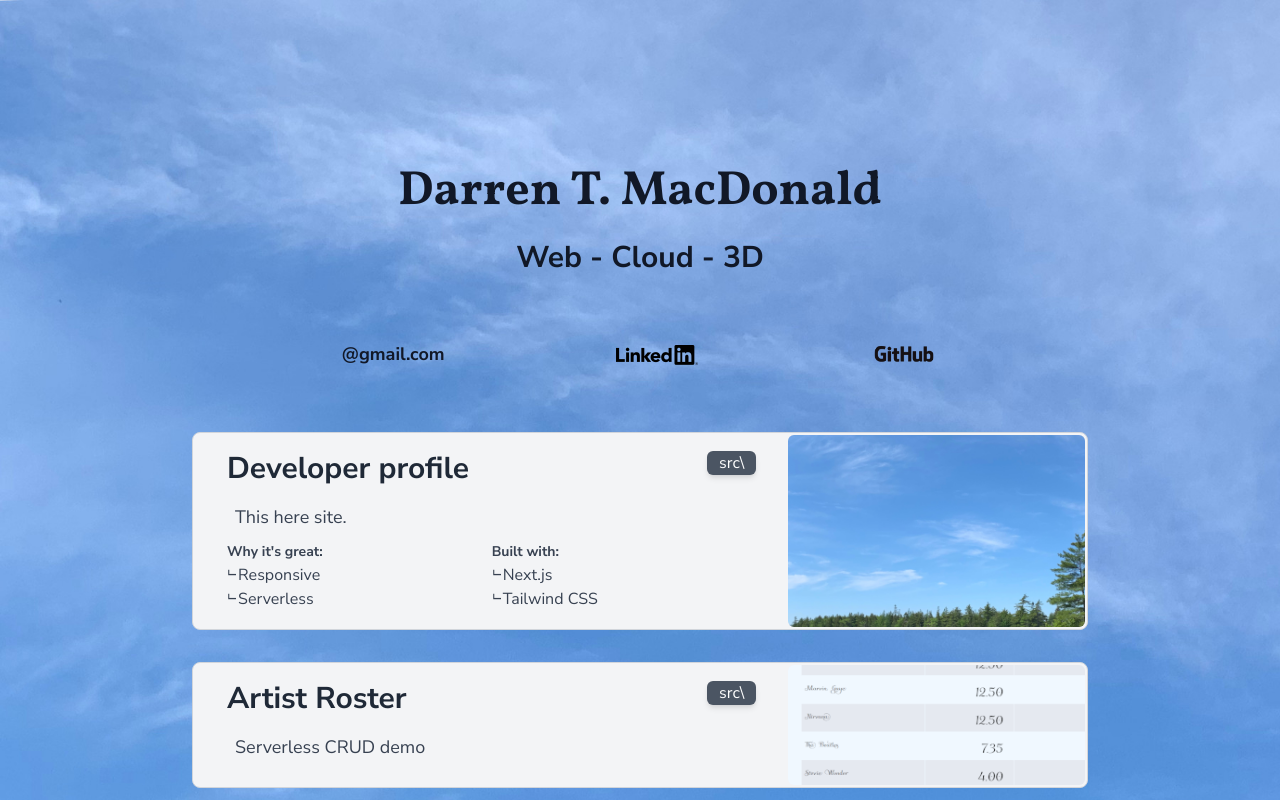
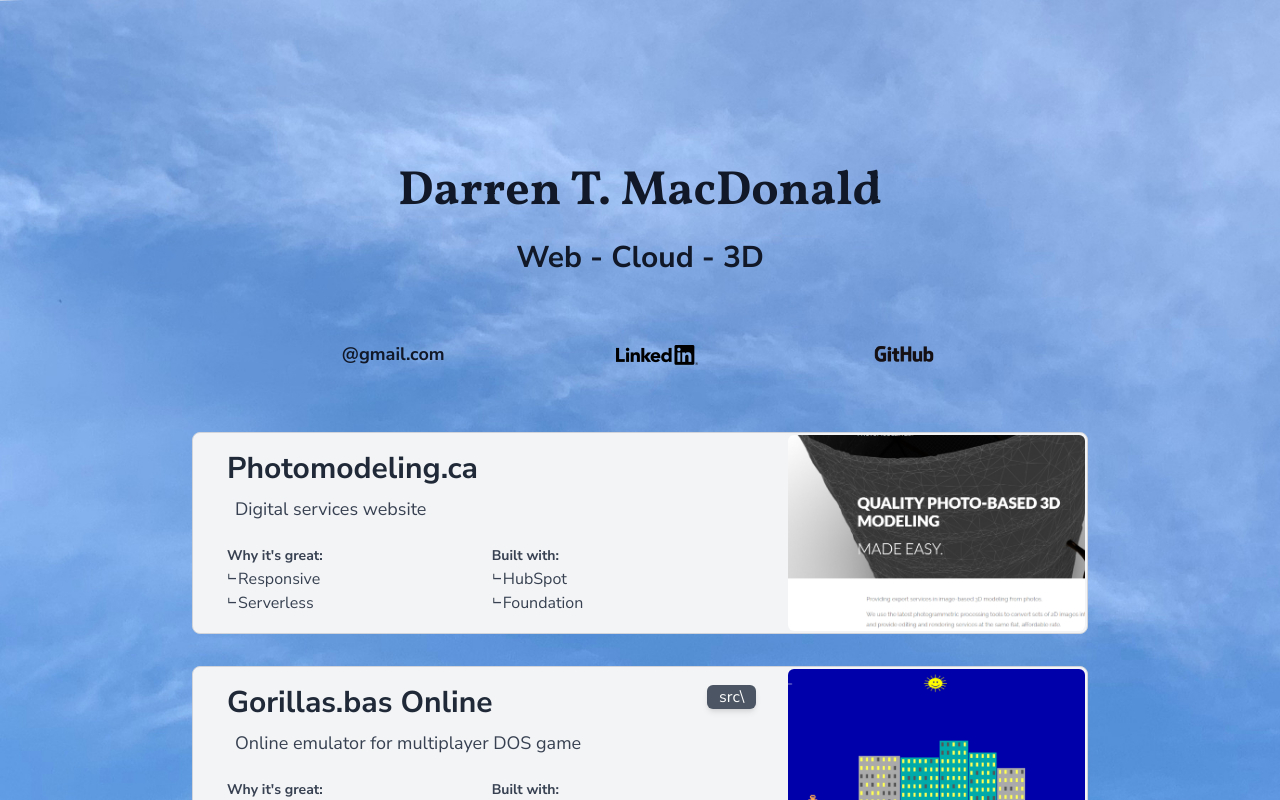
Before and after one commit to engine99/darrentmacdonald, a Next.js app: page / in a window 1280 px wide. Shown: the top 800 px of the page. Built offline with nearby package versions, Linux system fonts and the light colour scheme.

Commit message:
Adding gorillas and PM cards

```diff
--- a/src/app/page.js
+++ b/src/app/page.js
@@ -3,8 +3,9 @@ import BackgroundPicSm from '../../public/7692sm.png';
 import SuPreviewPic from '../../public/su_preview.png';
 import ArtRossPreviewPic from '../../public/artross_preview.png';
 import GithubLogo from '../../public/GitHub_Logo.png'
-import GithubMark from '../../public/github-mark.png'
 import LILogo from '../../public/LI-Logo.png'
+import GorillasPreview from '../../public/gorillas_preview.png'
+import PmPreview from '../../public/pm_preview.png'
 import { Vollkorn } from 'next/font/google';
 import { Fragment } from 'react';
 
@@ -77,7 +78,6 @@ function BusiCard({title, description, imgsrc, live, github, buildWith, features
           flex-grow
           flex
           flex-col
-          space-y-2
           px-2    md:px-4   lg:px-8
           py-4
           w-2/3
@@ -91,7 +91,6 @@ function BusiCard({title, description, imgsrc, live, github, buildWith, features
             className='
             '>
             <h2 className={`
-              mb-2
               text-xl   md:text-2xl lg:text-3xl
               text-left
               font-semibold
@@ -111,7 +110,7 @@ function BusiCard({title, description, imgsrc, live, github, buildWith, features
               rounded-md
               px-3'
             alt="Source control repo">
-              src\
+              {github && github.length > 0 ? 'src\\' : ' '}
           </a>
         </div>
         <div           /* Card main text */
@@ -129,6 +128,7 @@ function BusiCard({title, description, imgsrc, live, github, buildWith, features
             flex
             flex-row
             flex-wrap
+            mt-3
             ">
           <UlList className="
             basis-1/2"
@@ -264,29 +264,52 @@ export default function Home() {
         text-center">
 
         <BusiCard
-          title="Developer profile"
+          title="Photomodeling.ca"
+          live="https://photomodeling.ca"
+          description="Digital services website"
+          features={["Responsive","Serverless"]}
+          buildWith={['HubSpot', 'Foundation']}
+          imgsrc={PmPreview}
+        />
+
+        <BusiCard
+          title="Gorillas.bas Online"
+          live="https://gorillas.darrentmacdonald.com"
+          description="Online emulator for multiplayer DOS game"
+          features={["Mobile-friendly","Nostalgic"]}
+          buildWith={['DOSBox', 'WebSocket']}
+          imgsrc={GorillasPreview}
+          github="https://github.com/engine99/gorillas#readme"
+        />
+
+        <BusiCard
+          title="Sample Portfolio"
           live="#"
           description="This here site."
           features={["Responsive","Serverless"]}
           buildWith={['Next.js', 'Tailwind CSS']}
           imgsrc={BackgroundPicSm}
-          github="https://github.com/engine99/darrentmacdonald"
+          github="https://github.com/engine99/darrentmacdonald#readme"
         />
 
         <BusiCard
           title="Artist Roster"
           live="https://www.darrentmacdonald.com/artross"
           description="Serverless CRUD demo"
+          features={["Responsive","Serverless"]}
+          buildWith={['React', 'MongoDB']}
           imgsrc={ArtRossPreviewPic}
-          github="https://github.com/engine99/serverless-express-react-crud-roster"
+          github="https://github.com/engine99/serverless-express-react-crud-roster#readme"
         />
 
         <BusiCard
           title="Sudoku"
           live="https://www.darrentmacdonald.com/sudoku"
           description="Handy mobile-friendly Sudoku puzzle-solver"
+          features={["Responsive","Serverless"]}
+          buildWith={['Angular', 'Cordova']}
           imgsrc={SuPreviewPic}
-          github="https://github.com/engine99/sudokusolver"
+          github="https://github.com/engine99/sudokusolver#readme"
         />
 
       </div>
```
Also changed, not shown: public/gorillas_preview.png (added), public/pm_preview.png (added).
